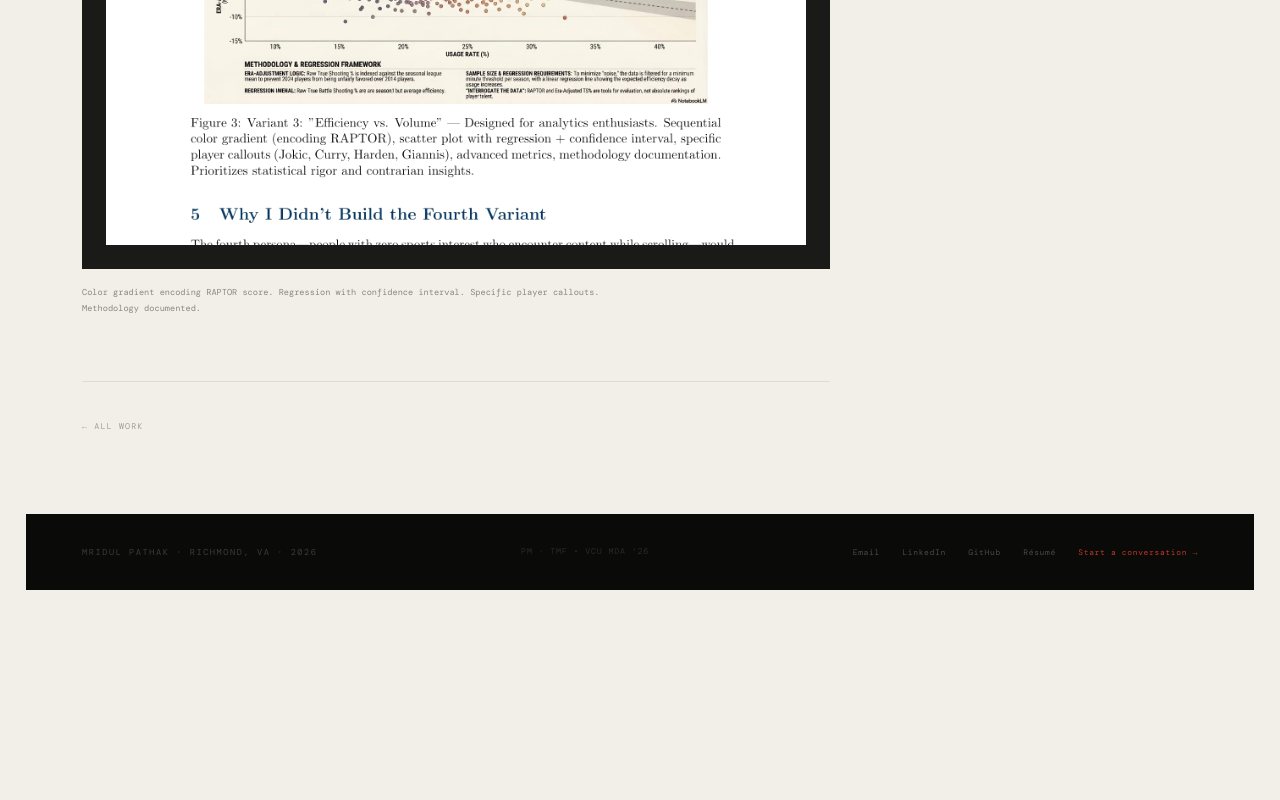
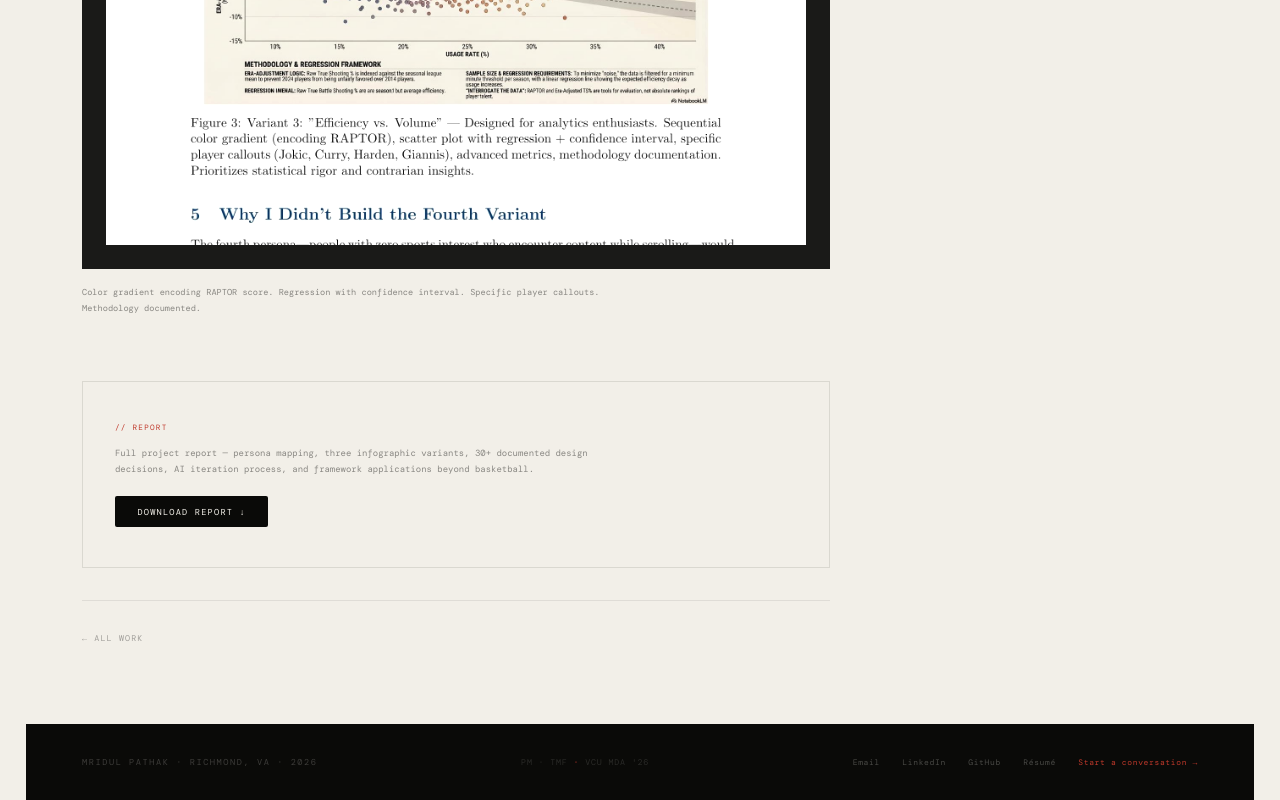
Before and after one commit to m4impact/Mridul-portfolio, a React (Vite) app: page /work/nba in a window 1280 px wide. Shown: the part 5753-6553 px from the top of the page. Before the commit the page ends 6343 px from the top, so only its background shows below. Built offline with nearby package versions, Linux system fonts and the light colour scheme; no server answers.

Commit message:
fix: add download report button to NBA project page

```diff
--- a/src/pages/projects/NBAPage.jsx
+++ b/src/pages/projects/NBAPage.jsx
@@ -88,7 +88,13 @@ export default function NBAPage() {
           ))}
         </div>
 
-        <div style={{ marginTop:"4rem", paddingTop:"2rem", borderTop:"1px solid rgba(10,10,8,0.08)" }}>
+        <div className="proj-report reveal" style={{ marginTop:"4rem" }}>
+          <div className="proj-report__label">// Report</div>
+          <p className="proj-report__desc">Full project report — persona mapping, three infographic variants, 30+ documented design decisions, AI iteration process, and framework applications beyond basketball.</p>
+          <a href="/reports/nba-persona-report.pdf" target="_blank" rel="noopener noreferrer" className="proj-report__btn">Download Report ↓</a>
+        </div>
+
+        <div style={{ marginTop:"2rem", paddingTop:"2rem", borderTop:"1px solid rgba(10,10,8,0.08)", display:"flex", justifyContent:"space-between", alignItems:"center" }}>
           <Link to="/work" style={{ fontFamily:"var(--font-mono)", fontSize:".52rem", letterSpacing:".14em", textTransform:"uppercase", color:"rgba(10,10,8,.35)", textDecoration:"none" }}>← All Work</Link>
         </div>
       </div>
```
